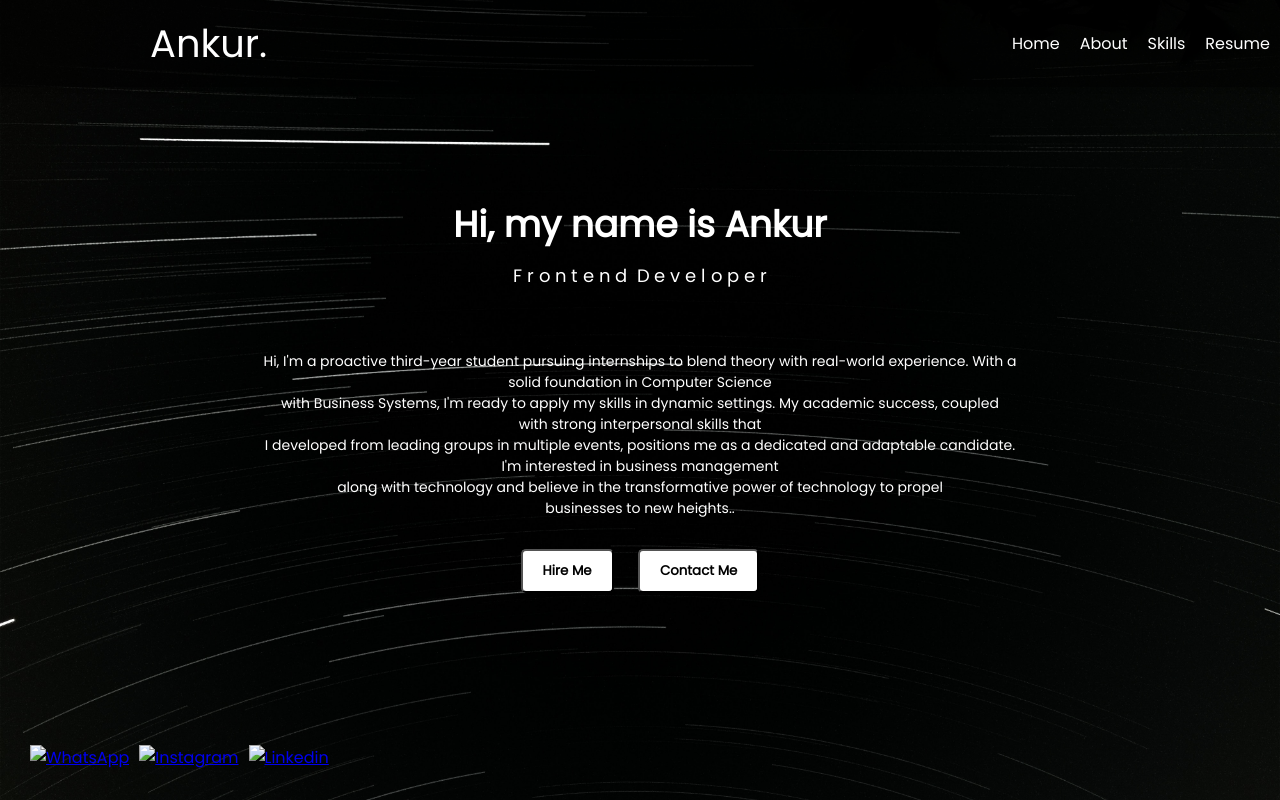
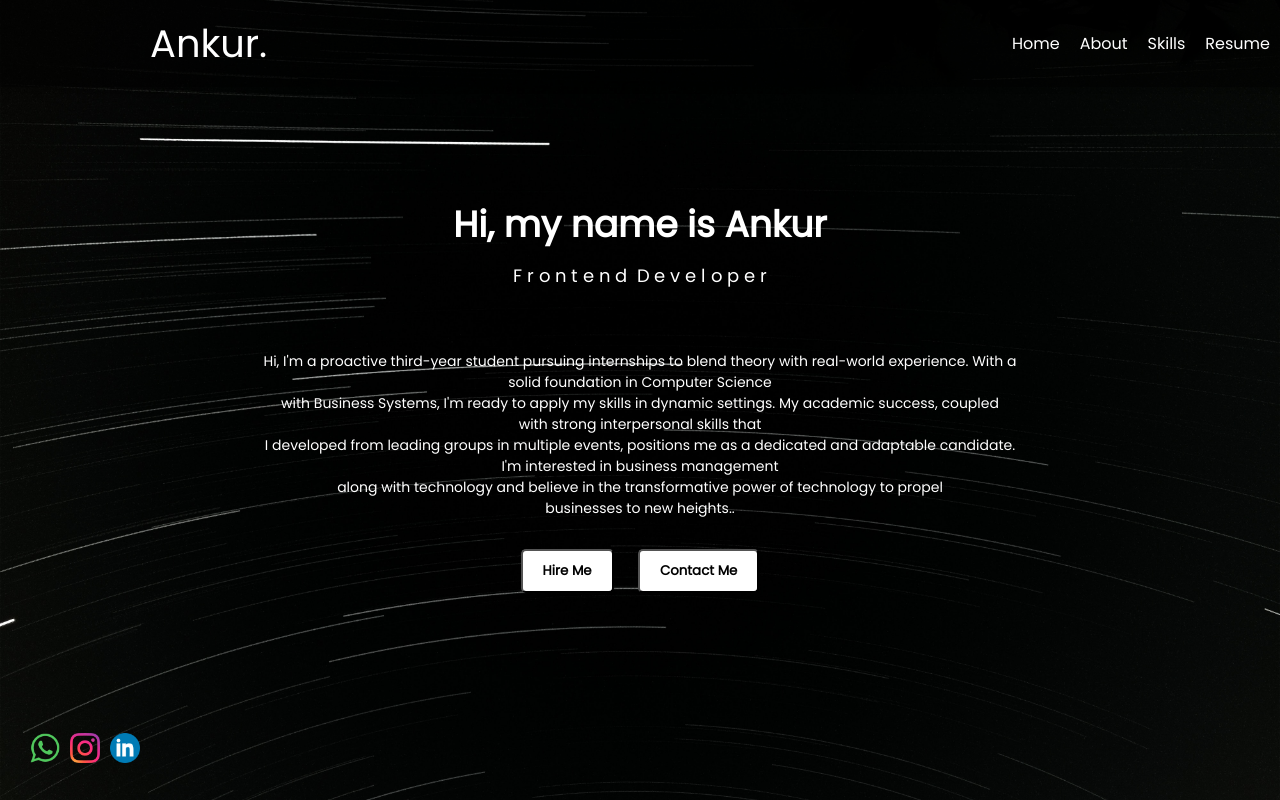
Before and after one commit to ankur3085/Portfolio, a website: page index.html in a window 1280 px wide. Drawn offline with Linux system fonts and the light colour scheme.

Commit message:
index.html

```diff
--- a/index.html
+++ b/index.html
@@ -17,9 +17,9 @@
       <a href="https://docs.google.com/document/d/1D5rfiikMiMccQTkRg4vPzsjK_6-FKyjJyfASq69zMII/edit?usp=sharing">Resume</a>
     </nav>
     <div id="social-icons">
-      <a href="https://wa.me/917388582416" target="_blank" id="whatsapp-icon"><img src="/images/Whatsapp.png" alt="WhatsApp"></a>
-      <a href="www.instagram.com/ankurpandey3085" target="_blank" id="whatsapp-icon"><img src="/images/Instagram.png" alt="Instagram"></a>
-      <a href="https://www.linkedin.com/in/ankur-pandey-87a0b91b6/" target="_blank" id="whatsapp-icon"><img src="/images/Linkedin.png" alt="Linkedin"></a>
+      <a href="https://wa.me/917388582416" target="_blank" id="whatsapp-icon"><img src="Whatsapp.png" alt="WhatsApp"></a>
+      <a href="www.instagram.com/ankurpandey3085" target="_blank" id="whatsapp-icon"><img src="Instagram.png" alt="Instagram"></a>
+      <a href="https://www.linkedin.com/in/ankur-pandey-87a0b91b6/" target="_blank" id="whatsapp-icon"><img src="Linkedin.png" alt="Linkedin"></a>
 
     </div>
   </header>
@@ -63,6 +63,6 @@
   </div>
 
 
-  <script src="/app.js"></script>
+  <script src="app.js"></script>
 </body>
 </html>
```
